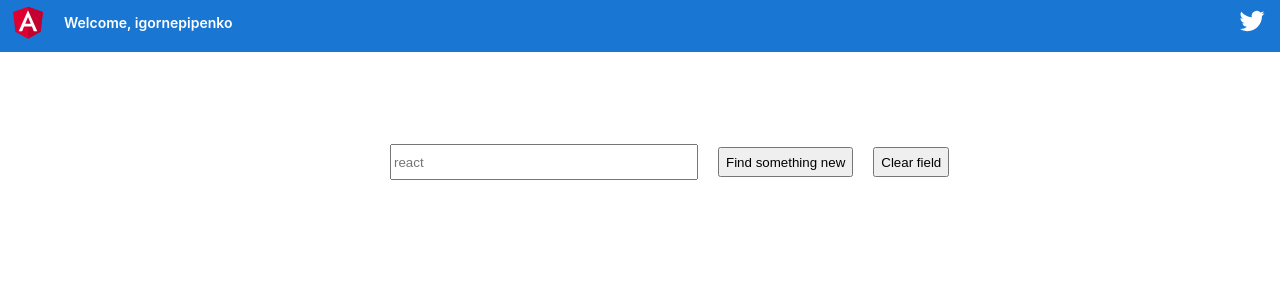
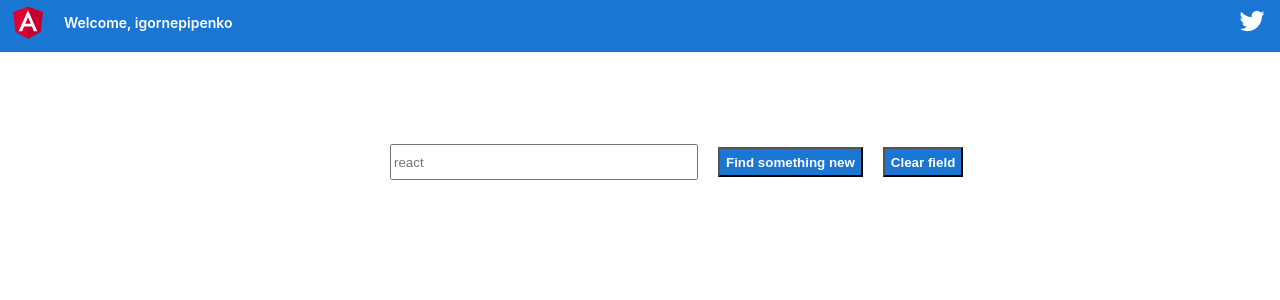
Before and after one commit to methanol/A071119-HT2, an Angular app: page / in a window 1280 px wide. Shown: the top 300 px of the page. Built offline with nearby package versions, Linux system fonts and the light colour scheme.

Commit message:
another minor fix

```diff
--- a/src/app/app.component.css
+++ b/src/app/app.component.css
@@ -57,7 +57,10 @@
 
   .search-area > button {
 	  margin-left: 20px;
-	  height: 30px;
+    height: 30px;
+    background-color: #1976d2;
+    color: white;
+    font-weight: bold;
   }
 
   .search-area > input {
```
